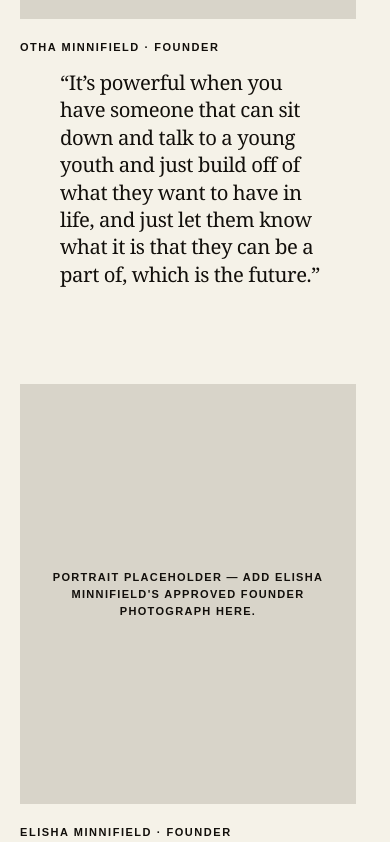
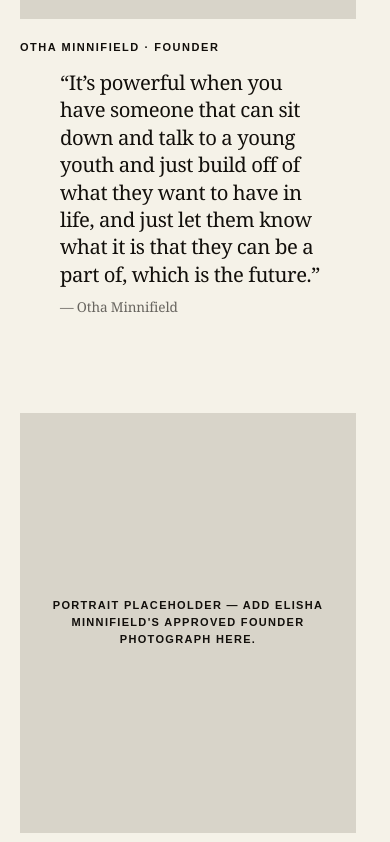
Before and after one commit to executiveusa/asc3nd-brand-site, a Next.js app: page / in a window 390 px wide. Shown: the part 1369-2211 px from the top of the page. Built offline with nearby package versions, Linux system fonts and the light colour scheme.

Commit message:
[ZTE][mpp-02] feat(founders): add authored attribution to founder quotes

```diff
--- a/app/globals.css
+++ b/app/globals.css
@@ -44,6 +44,7 @@ h1, h2, h3, p, blockquote { margin-top: 0; }
 .founder-profile .portrait-placeholder { min-height: min(54vw, 720px); }
 .founder-copy { padding-top: 22px; }
 .founder-copy blockquote { margin-top: 0; font-size: clamp(2rem, 3.3vw, 3.8rem); line-height: 1.03; text-wrap: pretty; }
+.founder-attribution { display: block; margin-top: clamp(14px, 2vw, 22px); font-family: Georgia, "Times New Roman", serif; font-size: clamp(1.1rem, 1.6vw, 1.4rem); font-style: normal; letter-spacing: -0.01em; color: var(--muted); }
 
 .community-proof { padding: clamp(100px, 14vw, 210px) 0; border-top: 1px solid var(--line); }
 .section-heading { display: grid; grid-template-columns: minmax(0, 1.1fr) minmax(260px, .9fr); gap: clamp(30px, 7vw, 110px); align-items: end; margin-bottom: clamp(48px, 7vw, 96px); }
@@ -115,6 +116,7 @@ h1, h2, h3, p, blockquote { margin-top: 0; }
   .founder-grid { grid-template-columns: 1fr; gap: 76px; }
   .founder-profile .portrait-placeholder { min-height: 0; aspect-ratio: 4 / 5; max-height: 420px; }
   .founder-copy blockquote { font-size: clamp(1.25rem, 5.2vw, 1.85rem); line-height: 1.35; letter-spacing: -0.02em; }
+  .founder-attribution { font-size: clamp(0.95rem, 3.8vw, 1.15rem); margin-top: 12px; }
   .section-heading { grid-template-columns: 1fr; gap: 20px; }
   .section-heading .eyebrow { grid-column: auto; }
   .section-heading h2, .future h2, .take-part h2, .community-signup h2 { font-size: clamp(2.2rem, 8.5vw, 3.6rem); line-height: 1.05; }
@@ -143,6 +145,7 @@ h1, h2, h3, p, blockquote { margin-top: 0; }
   .hero h1 { font-size: clamp(2.1rem, 10vw, 2.75rem); }
   .hero-statement-line { font-size: clamp(1.2rem, 6vw, 1.65rem); line-height: 1.22; }
   .founder-copy .eyebrow { margin-bottom: 16px; }
+  .founder-attribution { font-size: clamp(0.85rem, 3.4vw, 1rem); margin-top: 10px; }
   .placeholder-note { font-size: 10px; line-height: 1.6; }
 }
 
--- a/app/page.tsx
+++ b/app/page.tsx
@@ -45,7 +45,10 @@ export default function Home() {
                 />
                 <div className="founder-copy">
                   <p className="eyebrow">{founder.name} · {founder.role}</p>
-                  <blockquote>“{founder.quote}”</blockquote>
+                  <blockquote>
+                    “{founder.quote}”
+                    <cite className="founder-attribution">— {founder.name}</cite>
+                  </blockquote>
                 </div>
               </article>
             ))}
```
